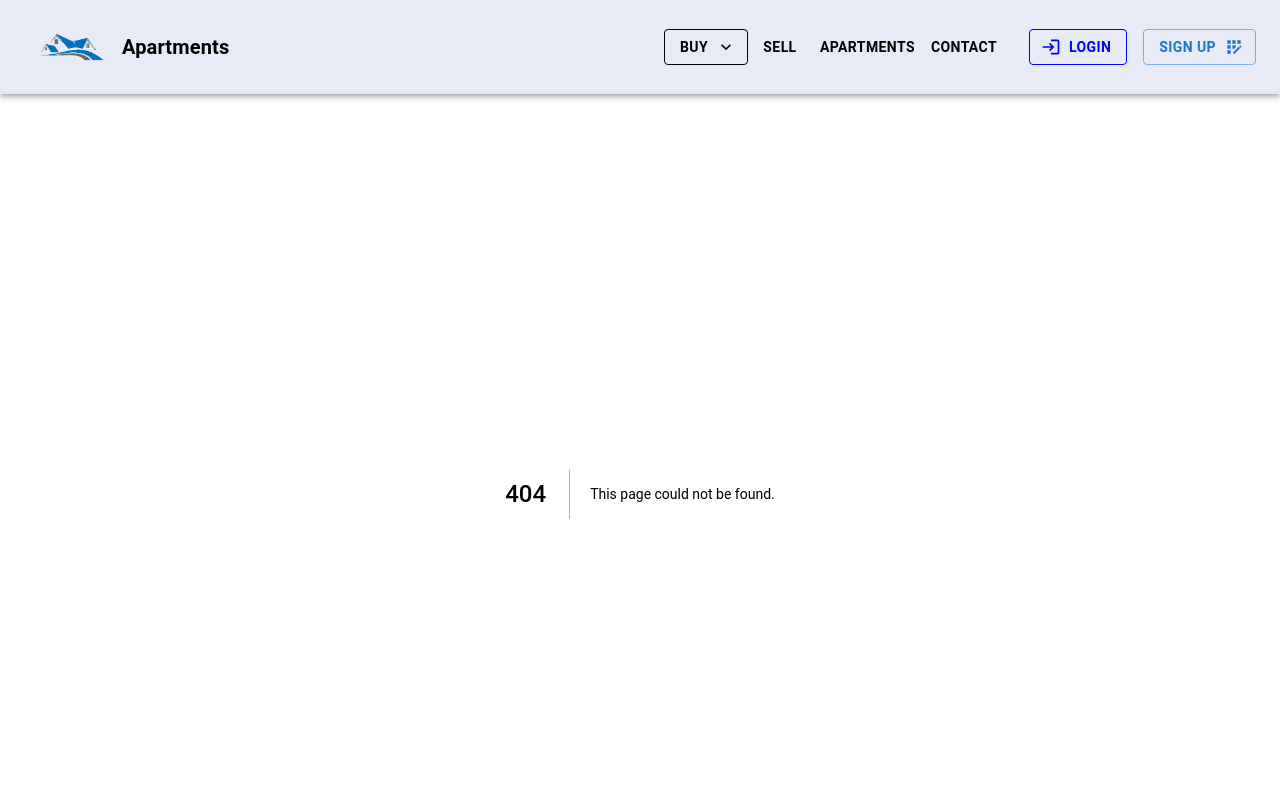
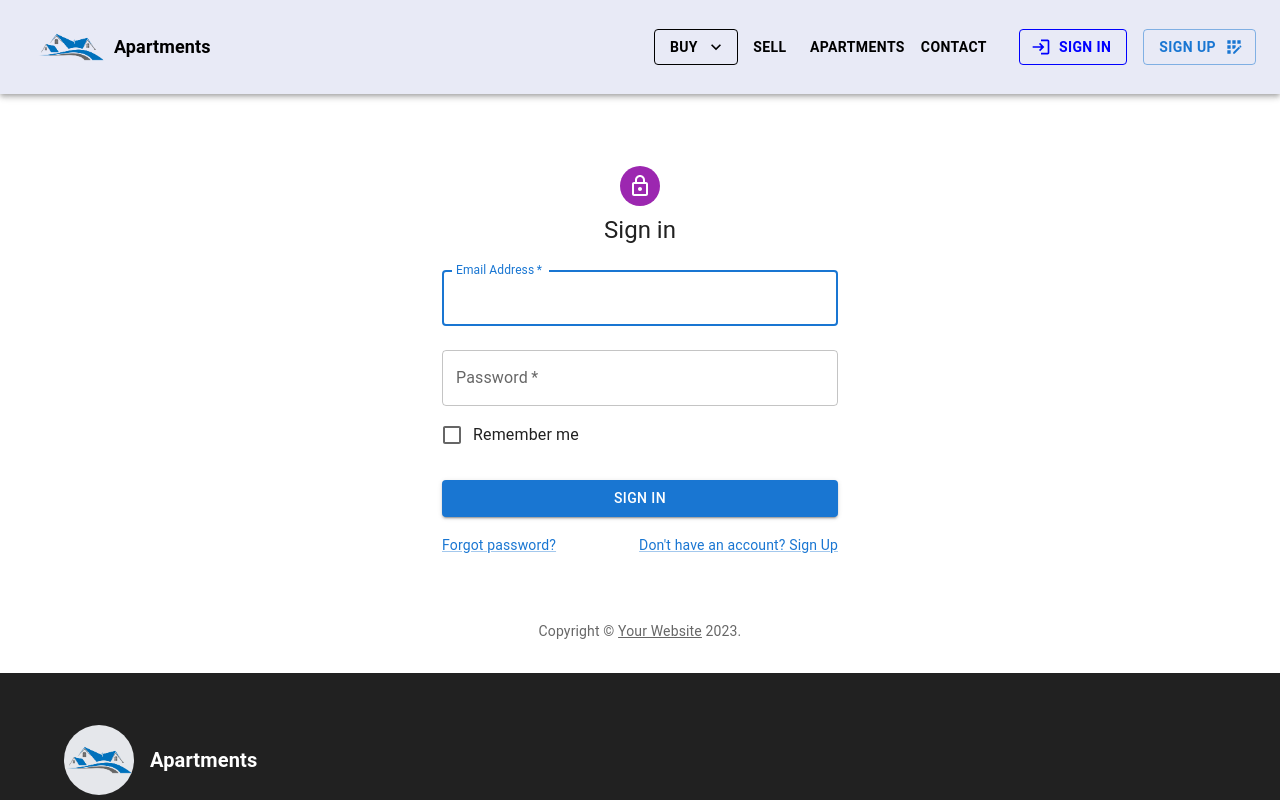
Before and after one commit to s-h-a-k-o/buying-apartment, a Next.js app: page /user/login in a window 1280 px wide. Before the commit this address had no page. Shown: the top 800 px of the page. Built offline with nearby package versions, Linux system fonts and the light colour scheme.

Commit message:
simple user forms

```diff
--- /dev/null
+++ b/src/api/Api.ts
@@ -0,0 +1,18 @@
+import { ApiWrapper } from "./apiWrapper";
+import { ApiUser } from "./ApiUser";
+
+class Api {
+  private req = new ApiWrapper();
+
+  user: ApiUser;
+
+  constructor() {
+    this.user = new ApiUser(this.req);
+  }
+
+  get http() {
+    return this.req.client;
+  }
+}
+
+export const API = new Api();
--- /dev/null
+++ b/src/api/ApiUser.ts
@@ -0,0 +1,13 @@
+import { ApiWrapper } from "./apiWrapper";
+
+export class ApiUser {
+  constructor(private readonly req: ApiWrapper) {}
+
+  login = async (body: {
+    username: string;
+    password: string;
+  }): Promise<any> => {
+    const { data } = await this.req.POST<any>("/login", body); //  /auth/login
+    return data;
+  };
+}
--- /dev/null
+++ b/src/api/ApiWrapper.ts
@@ -0,0 +1,49 @@
+import axios, { AxiosInstance, AxiosPromise, AxiosRequestConfig } from "axios";
+
+export class ApiWrapper {
+  client: AxiosInstance;
+
+  constructor() {
+    this.client = axios.create({
+      baseURL: "http://localhost:8080/back",
+      headers: {
+        "Access-Control-Allow-Origin": "*",
+        "Cache-Control": "no-cache",
+        "Access-Control-Allow-Methods":
+          "POST, PUT, DELETE, GET, PATCH, OPTIONS",
+      },
+    });
+  }
+
+  GET<T = any>(url: string, config?: AxiosRequestConfig): AxiosPromise<T> {
+    return this.client.get<T>(url, config);
+  }
+
+  POST<T = any>(
+    url: string,
+    data?: any,
+    config?: AxiosRequestConfig
+  ): AxiosPromise<T> {
+    return this.client.post<T>(url, data, config);
+  }
+
+  PUT<T = any>(
+    url: string,
+    data?: any,
+    config?: AxiosRequestConfig
+  ): AxiosPromise<T> {
+    return this.client.put<T>(url, data, config);
+  }
+
+  PATCH<T = any>(
+    url: string,
+    data?: any,
+    config?: AxiosRequestConfig
+  ): AxiosPromise<T> {
+    return this.client.patch<T>(url, data, config);
+  }
+
+  DELETE<T = any>(url: string, config?: AxiosRequestConfig): AxiosPromise<T> {
+    return this.client.delete<T>(url, config);
+  }
+}
--- a/src/components/homePage/home-page.tsx
+++ b/src/components/homePage/home-page.tsx
@@ -102,7 +102,7 @@ const Home: FC = () => {
               renderInput={(params) => (
                 <TextField
                   {...params}
-                  label="address, description"
+                  placeholder="address, description"
                   sx={{
                     background: "#bbdefb",
                     borderRadius: 5,
--- a/src/components/layout/mainNavigation/mainNavigation.tsx
+++ b/src/components/layout/mainNavigation/mainNavigation.tsx
@@ -51,15 +51,19 @@ const MainNavigation: FC = () => {
                   width={70}
                   height={70}
                   priority
-                  className="w-[50px] h-[50px] md:w-[70px] md:h-[70px] "
+                  className="w-[50px] h-[50px] md:w-[65px] md:h-[65px] lg:w-[70px] lg:h-[70px] "
                 />
                 <Typography
                   variant="h6"
                   sx={{
                     color: "black",
                     fontWeight: "bold",
-                    ml: { xs: 0.5, sm: 2 },
-                    fontSize: { xs: "16px", sm: "20px" },
+                    ml: { xs: 0.5, sm: 2, md: 1 },
+                    fontSize: {
+                      xs: "16px",
+                      sm: "20px",
+                      md: "18px",
+                    },
                   }}
                 >
                   Apartments
@@ -183,7 +187,7 @@ const MainNavigation: FC = () => {
                 ml: 3,
               }}
             >
-              Login
+              <Link href="/user/login">sign in</Link>
             </Button>
             <Button
               variant="outlined"
@@ -193,7 +197,7 @@ const MainNavigation: FC = () => {
                 ml: 2,
               }}
             >
-              Sign up
+              <Link href="/user/sign-up">Sign up</Link>
             </Button>
           </Box>
         </Toolbar>
--- /dev/null
+++ b/src/components/user/login/signIn.tsx
@@ -0,0 +1,114 @@
+import { FC } from "react";
+
+import Avatar from "@mui/material/Avatar";
+import Button from "@mui/material/Button";
+import CssBaseline from "@mui/material/CssBaseline";
+import TextField from "@mui/material/TextField";
+import FormControlLabel from "@mui/material/FormControlLabel";
+import Checkbox from "@mui/material/Checkbox";
+import Link from "@mui/material/Link";
+import Grid from "@mui/material/Grid";
+import Box from "@mui/material/Box";
+import LockOutlinedIcon from "@mui/icons-material/LockOutlined";
+import Typography from "@mui/material/Typography";
+import Container from "@mui/material/Container";
+
+function Copyright(props: any) {
+  return (
+    <Typography
+      variant="body2"
+      color="text.secondary"
+      align="center"
+      {...props}
+    >
+      {"Copyright © "}
+      <Link color="inherit" href="https://mui.com/">
+        Your Website
+      </Link>{" "}
+      {new Date().getFullYear()}
+      {"."}
+    </Typography>
+  );
+}
+
+const SignIn: FC = () => {
+  const handleSubmit = (event: React.FormEvent<HTMLFormElement>) => {
+    event.preventDefault();
+    const data = new FormData(event.currentTarget);
+    console.log({
+      email: data.get("email"),
+      password: data.get("password"),
+    });
+  };
+
+  return (
+    <Container component="main" maxWidth="xs">
+      <CssBaseline />
+      <Box
+        sx={{
+          marginTop: 8,
+          display: "flex",
+          flexDirection: "column",
+          alignItems: "center",
+        }}
+      >
+        <Avatar sx={{ m: 1, bgcolor: "secondary.main" }}>
+          <LockOutlinedIcon />
+        </Avatar>
+        <Typography component="h1" variant="h5">
+          Sign in
+        </Typography>
+        <Box component="form" onSubmit={handleSubmit} noValidate sx={{ mt: 1 }}>
+          <TextField
+            margin="normal"
+            required
+            fullWidth
+            id="email"
+            label="Email Address"
+            name="email"
+            autoComplete="email"
+            autoFocus
+          />
+          <TextField
+            margin="normal"
+            required
+            fullWidth
+            name="password"
+            label="Password"
+            type="password"
+            id="password"
+            autoComplete="current-password"
+          />
+          <FormControlLabel
+            control={<Checkbox value="remember" color="primary" />}
+            label="Remember me"
+          />
+          <Button
+            type="submit"
+            fullWidth
+            variant="contained"
+            sx={{ mt: 3, mb: 2 }}
+            className="bg-blue-700 hover:bg-blue-600"
+          >
+            Sign In
+          </Button>
+          <Grid container>
+            <Grid item xs>
+              <Link href="#" variant="body2">
+                Forgot password?
+              </Link>
+            </Grid>
+            <Grid item>
+              <Link href="#" variant="body2">
+                {"Don't have an account? Sign Up"}
+              </Link>
+            </Grid>
+          </Grid>
+        </Box>
+      </Box>
+      <Copyright sx={{ mt: 8, mb: 4 }} />
+    </Container>
+  );
+};
+
+export default SignIn;
--- /dev/null
+++ b/src/components/user/signUp/signUp.tsx
@@ -0,0 +1,135 @@
+import { FC } from "react";
+
+import Avatar from "@mui/material/Avatar";
+import Button from "@mui/material/Button";
+import CssBaseline from "@mui/material/CssBaseline";
+import TextField from "@mui/material/TextField";
+import FormControlLabel from "@mui/material/FormControlLabel";
+import Checkbox from "@mui/material/Checkbox";
+import Link from "@mui/material/Link";
+import Grid from "@mui/material/Grid";
+import Box from "@mui/material/Box";
+import LockOutlinedIcon from "@mui/icons-material/LockOutlined";
+import Typography from "@mui/material/Typography";
+import Container from "@mui/material/Container";
+
+function Copyright(props: any) {
+  return (
+    <Typography
+      variant="body2"
+      color="text.secondary"
+      align="center"
+      {...props}
+    >
+      {"Copyright © "}
+      <Link color="inherit" href="https://mui.com/">
+        Your Website
+      </Link>{" "}
+      {new Date().getFullYear()}
+      {"."}
+    </Typography>
+  );
+}
+
+const SignUp: FC = () => {
+  const handleSubmit = (event: React.FormEvent<HTMLFormElement>) => {
+    event.preventDefault();
+    const data = new FormData(event.currentTarget);
+    console.log({
+      email: data.get("email"),
+      password: data.get("password"),
+    });
+  };
+
+  return (
+    <Container component="main" maxWidth="xs" sx={{ minHeight: "820px" }}>
+      <CssBaseline />
+      <Box
+        sx={{
+          marginTop: 8,
+          display: "flex",
+          flexDirection: "column",
+          alignItems: "center",
+        }}
+      >
+        <Avatar sx={{ m: 1, bgcolor: "secondary.main" }}>
+          <LockOutlinedIcon />
+        </Avatar>
+        <Typography component="h1" variant="h5">
+          Sign up
+        </Typography>
+        <Box component="form" noValidate onSubmit={handleSubmit} sx={{ mt: 3 }}>
+          <Grid container spacing={2}>
+            <Grid item xs={12} sm={6}>
+              <TextField
+                autoComplete="given-name"
+                name="firstName"
+                required
+                fullWidth
+                id="firstName"
+                label="First Name"
+                autoFocus
+              />
+            </Grid>
+            <Grid item xs={12} sm={6}>
+              <TextField
+                required
+                fullWidth
+                id="lastName"
+                label="Last Name"
+                name="lastName"
+                autoComplete="family-name"
+              />
+            </Grid>
+            <Grid item xs={12}>
+              <TextField
+                required
+                fullWidth
+                id="email"
+                label="Email Address"
+                name="email"
+                autoComplete="email"
+              />
+            </Grid>
+            <Grid item xs={12}>
+              <TextField
+                required
+                fullWidth
+                name="password"
+                label="Password"
+                type="password"
+                id="password"
+                autoComplete="new-password"
+              />
+            </Grid>
+            <Grid item xs={12}>
+              <FormControlLabel
+                control={<Checkbox value="allowExtraEmails" color="primary" />}
+                label="I want to receive inspiration, marketing promotions and updates via email."
+              />
+            </Grid>
+          </Grid>
+          <Button
+            type="submit"
+            fullWidth
+            variant="contained"
+            sx={{ mt: 3, mb: 2 }}
+            className="bg-blue-700 hover:bg-blue-600"
+          >
+            Sign Up
+          </Button>
+          <Grid container justifyContent="flex-end">
+            <Grid item>
+              <Link href="/user/login" variant="body2">
+                Already have an account? Sign in
+              </Link>
+            </Grid>
+          </Grid>
+        </Box>
+      </Box>
+      <Copyright sx={{ mt: 5 }} />
+    </Container>
+  );
+};
+
+export default SignUp;
--- /dev/null
+++ b/src/pages/user/login/index.tsx
@@ -0,0 +1,8 @@
+import SignIn from "@/components/user/login/signIn";
+import { NextPage } from "next";
+
+const LoginPage: NextPage = () => {
+  return <SignIn />;
+};
+
+export default LoginPage;
--- /dev/null
+++ b/src/pages/user/sign-up/index.tsx
@@ -0,0 +1,8 @@
+import SignUp from "@/components/user/signUp/signUp";
+import { NextPage } from "next";
+
+const SignUpPage: NextPage = () => {
+  return <SignUp />;
+};
+
+export default SignUpPage;
```
